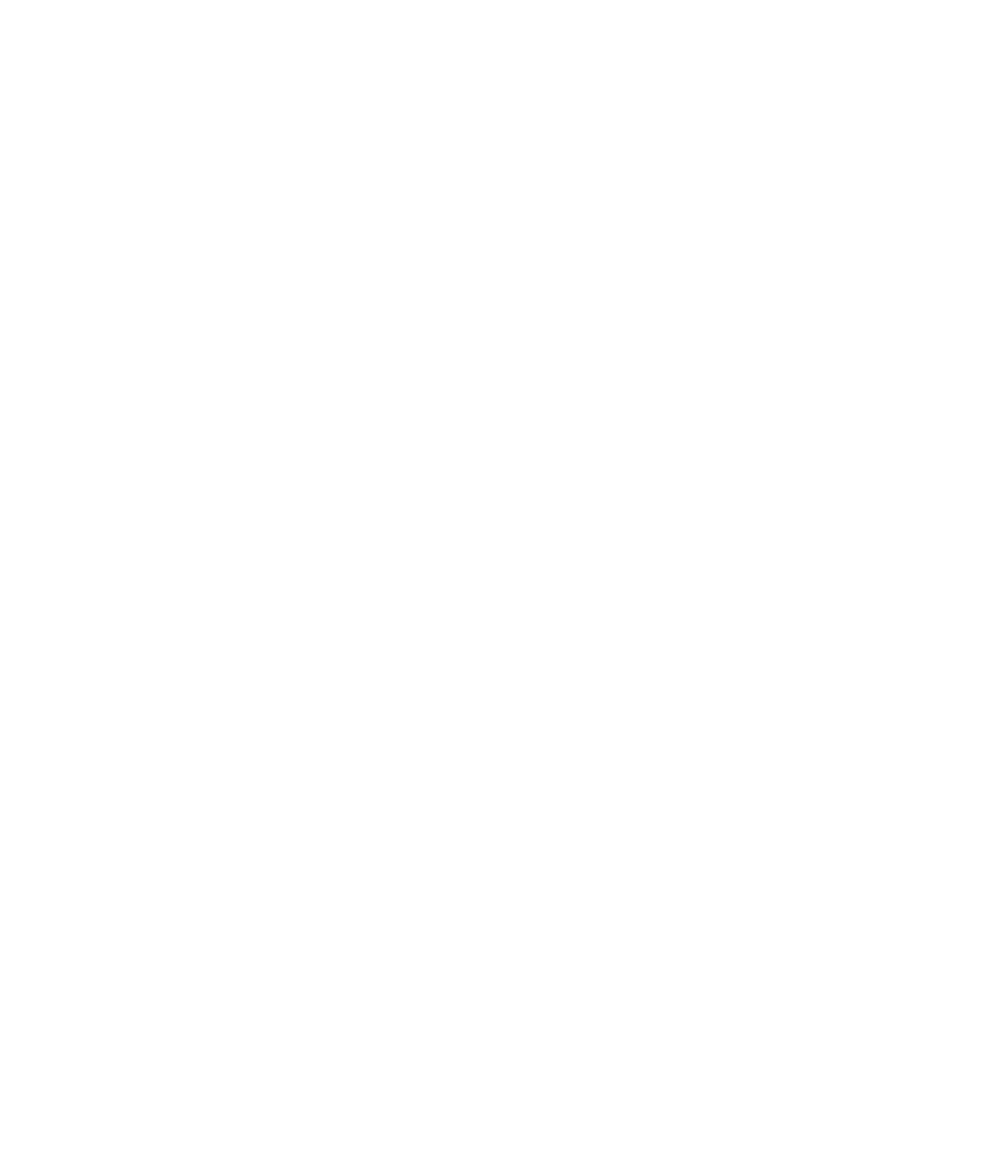
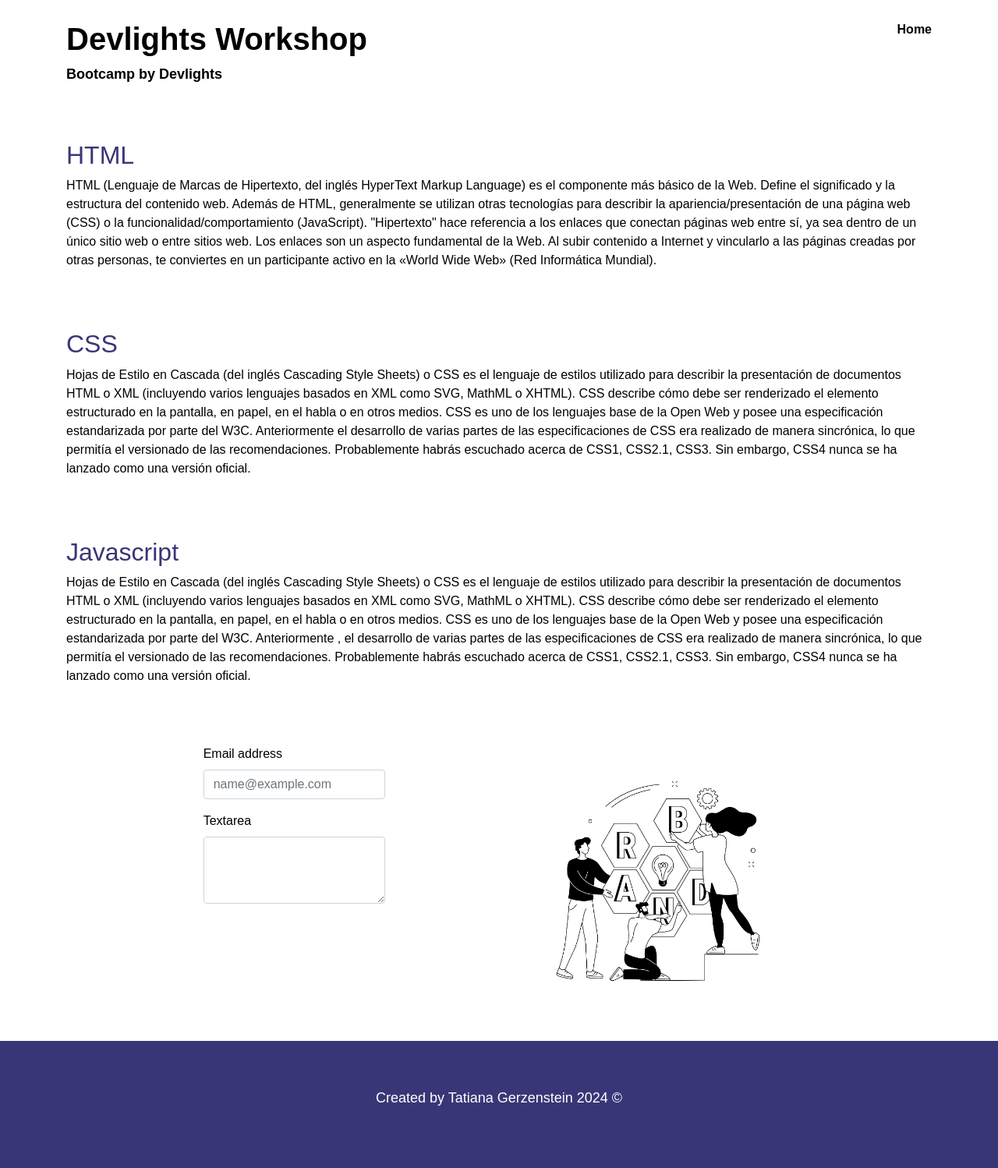
Before and after one commit to TGerzenstein/Devligths_workshop, a plain HTML site: page index.html in a window 1280 px wide. Shown: the whole page at 78% size. Before the commit the page ends 800 px from the top, so only its background shows below. Drawn offline with nearby package versions, Linux system fonts and the light colour scheme.

Commit message:
Updated index.html with new sections

```diff
--- a/index.html
+++ b/index.html
@@ -3,9 +3,97 @@
 <head>
     <meta charset="UTF-8">
     <meta name="viewport" content="width=device-width, initial-scale=1.0">
+    <meta name="description" content="Practicing with HTML, CSS, and JavaScript by building a To-Do List app.">
     <title>Devlights Workshop | HTML CSS Javascript</title>
+
+
+    <link rel="stylesheet" href="./node_modules/bootstrap/dist/css/bootstrap.css">
+    <!-- Link My CSS -->
+    <link rel="stylesheet" href="/css/styles.css">
 </head>
 <body>
+    <div class="container">
+      <header>
+        <div class="box-container">
+            <div class="box1">
+                <h1>Devlights Workshop</h1>
+                <p class="subtitle">Bootcamp by Devlights</p>
+            </div>
+            <div class="box2">
+                <nav>
+                    <ul>
+                        <li>
+                            <a href="/index.html">Home</a>
+                        </li>
+                    </ul>
+                </nav>
+            </div>
+        </div>
+    </header>
+    <main>
+        <section>
+            <article>
+                <h2 class="title-secondary">HTML</h2>
+                <p>HTML (Lenguaje de Marcas de Hipertexto, del inglés HyperText Markup Language) es el componente más básico de la Web.
+                  Define el significado y la estructura del contenido web. Además de HTML, generalmente se utilizan otras tecnologías para
+                  describir la apariencia/presentación de una página web (CSS) o la funcionalidad/comportamiento (JavaScript).
 
+                  "Hipertexto" hace referencia a los enlaces que conectan páginas web entre sí, ya sea dentro de un único sitio web o
+                  entre sitios web. Los enlaces son un aspecto fundamental de la Web. Al subir contenido a Internet y vincularlo
+                  a las páginas creadas por otras personas, te conviertes en un participante activo en la «World Wide Web» (Red Informática Mundial).</p>
+
+            </article>
+        </section>
+        <section>
+            <article>
+                <h2 class="title-secondary">CSS</h2>
+                <p>Hojas de Estilo en Cascada (del inglés Cascading Style Sheets) o CSS es el lenguaje de estilos utilizado para describir la
+                  presentación de documentos HTML o XML (incluyendo varios lenguajes basados en XML como SVG, MathML o XHTML). CSS describe cómo
+                   debe ser renderizado el elemento estructurado en la pantalla, en papel, en el habla o en otros medios.
+
+                  CSS es uno de los lenguajes base de la Open Web y posee una especificación estandarizada por parte del W3C. Anteriormente
+                  el desarrollo de varias partes de las especificaciones de CSS era realizado de manera sincrónica, lo que permitía el versionado
+                  de las recomendaciones. Probablemente habrás escuchado acerca de CSS1, CSS2.1, CSS3. Sin embargo, CSS4 nunca se ha lanzado
+                   como una versión oficial.</p>
+
+
+            </article>
+        </section>
+        <section>
+            <article>
+                <h2 class="title-secondary">Javascript</h2>
+                <p>Hojas de Estilo en Cascada (del inglés Cascading Style Sheets) o CSS es el lenguaje de estilos utilizado para describir
+                  la presentación de documentos HTML o XML (incluyendo varios lenguajes basados en XML como SVG, MathML o XHTML). CSS describe
+                  cómo debe ser renderizado el elemento estructurado en la pantalla, en papel, en el habla o en otros medios.
+
+                  CSS es uno de los lenguajes base de la Open Web y posee una especificación estandarizada por parte del W3C. Anteriormente ,
+                  el desarrollo de varias partes de las especificaciones de CSS era realizado de manera sincrónica, lo que permitía el
+                   versionado de las recomendaciones. Probablemente habrás escuchado acerca de CSS1, CSS2.1, CSS3. Sin embargo, CSS4 nunca
+                   se ha lanzado como una versión oficial.</p>
+            </article>
+        </section>
+        <section>
+          <div class="container-last">
+              <div class="container-form">
+                <div class="mb-3">
+                    <label for="exampleFormControlInput1" class="form-label">Email address</label>
+                    <input type="email" class="form-control" id="exampleFormControlInput1" placeholder="name@example.com">
+                </div>
+                <div class="mb-3">
+                    <label for="exampleFormControlTextarea1" class="form-label">Textarea</label>
+                    <textarea class="form-control" id="exampleFormControlTextarea1" rows="3"></textarea>
+                </div>
+            </div>
+            <div class="image-container">
+              <img src="/images/image.jpeg" alt="Ilustration" class="form-image">
+            </div>
+          </div>
+        </section>
+    </main>
+    </div>
+    <footer>
+      <p>Created by Tatiana Gerzenstein 2024 © </p>
+    </footer>
+    <script src="/node_modules/bootstrap/dist/js/bootstrap.bundle.js"></script>
 </body>
 </html>
```
